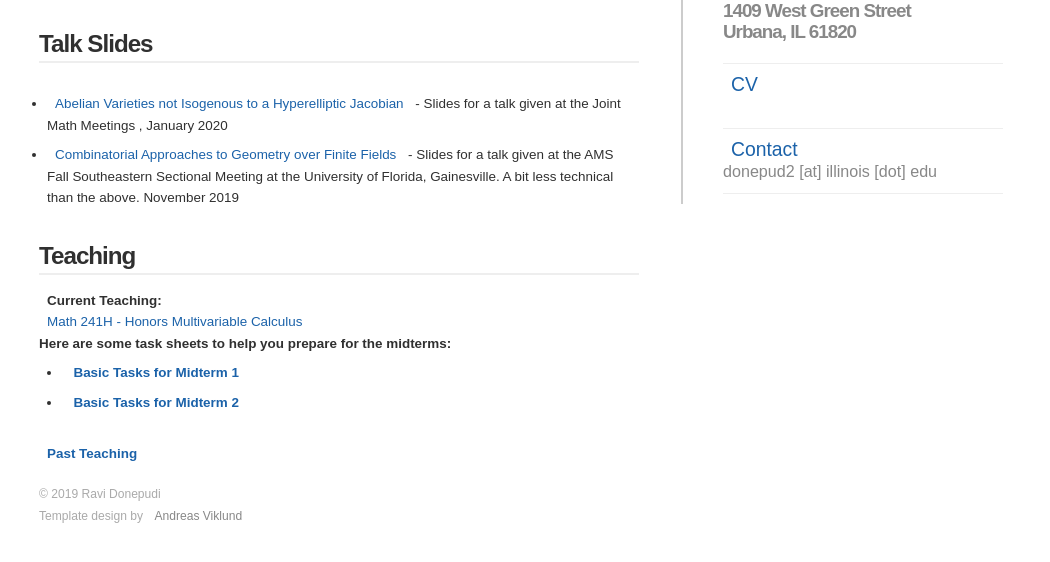
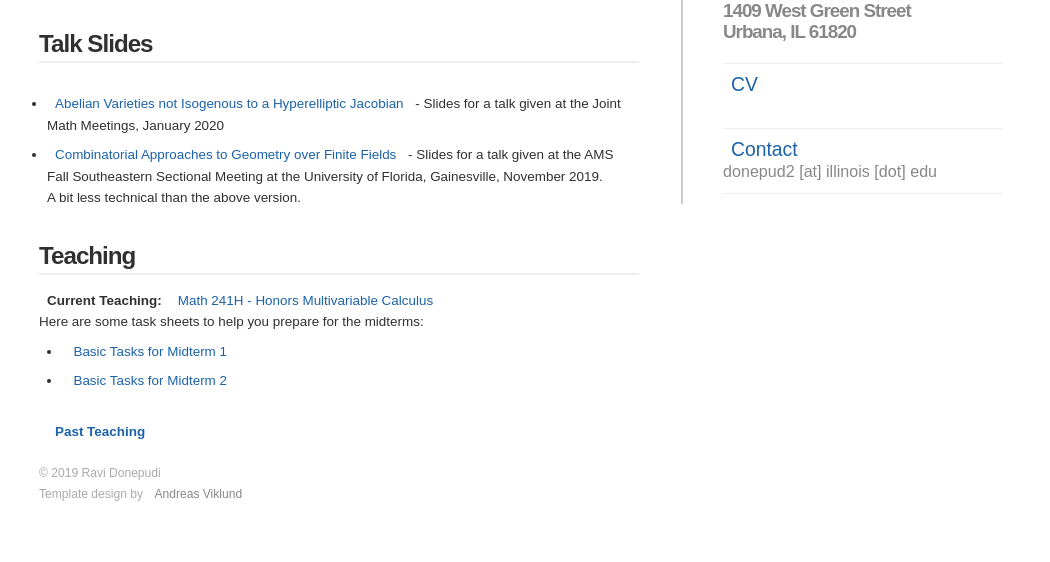
Before and after one commit to ravi-donepudi/ravi-donepudi.github.io, a plain HTML site: page index.html in a window 1280 px wide. Shown: the part 514-1076 px from the top of the page, without its empty margins (119-1169 px from the left). Drawn offline with Linux system fonts and the light colour scheme.

Commit message:
padding fixes

```diff
--- a/index.html
+++ b/index.html
@@ -52,12 +52,11 @@
           <p> </p>
           <ul style="list-style-type: disc;">
             <li><a href="Ravi_files/JMM_2020_talk.pdf">Abelian Varieties not Isogenous to a Hyperelliptic Jacobian </a>
- - Slides for a talk given at the Joint Math Meetings ,
-              January 2020<br>
+ - Slides for a talk given at the Joint Math Meetings, January 2020<br>
             </li>
 			<li><a href="Ravi_files/ams_sectional_fall_2019.pdf">Combinatorial Approaches to Geometry over Finite Fields </a>
- - Slides for a talk given at the AMS Fall Southeastern Sectional Meeting at the University of Florida, Gainesville. A bit less technical than the above.
-              November 2019<br>
+ - Slides for a talk given at the AMS Fall Southeastern Sectional Meeting at the University of Florida, Gainesville, November 2019.<br>
+  A bit less technical than the above version.
             </li>
 
           </ul>
@@ -67,15 +66,14 @@
           Theory/Representation Theory Seminar</a>
 -->
           <h3>Teaching</h3>
-          <b>Current Teaching:<br>
-          </b><a href="https://learn.illinois.edu/course/view.php?id=52599">Math 241H - Honors Multivariable Calculus </a><b><br>
-		  Here are some task sheets to help you prepare for the midterms:
+          <b>Current Teaching:</b><a href="https://learn.illinois.edu/course/view.php?id=52599">Math 241H - Honors Multivariable Calculus </a><br>
+		   Here are some task sheets to help you prepare for the midterms:
 		  <li> <a href ="Past Teaching_files/basic_tasks_1.pdf"> Basic Tasks for Midterm 1</a>
           </li>
 		  <li> <a href ="Past Teaching_files/basic_tasks_2.pdf"> Basic Tasks for Midterm 2</a>
           </li>
             <br>
-            <a href="past.html">Past Teaching</a><br>
+            <b><a href="past.html">Past Teaching</a><br>
           </b>
           <p class="credits">© 2019 Ravi Donepudi<br>
             Template design by <a href="http://andreasviklund.com/">Andreas Viklund</a></p>
```
Also changed, not shown: past.html (+1 -1 lines).
